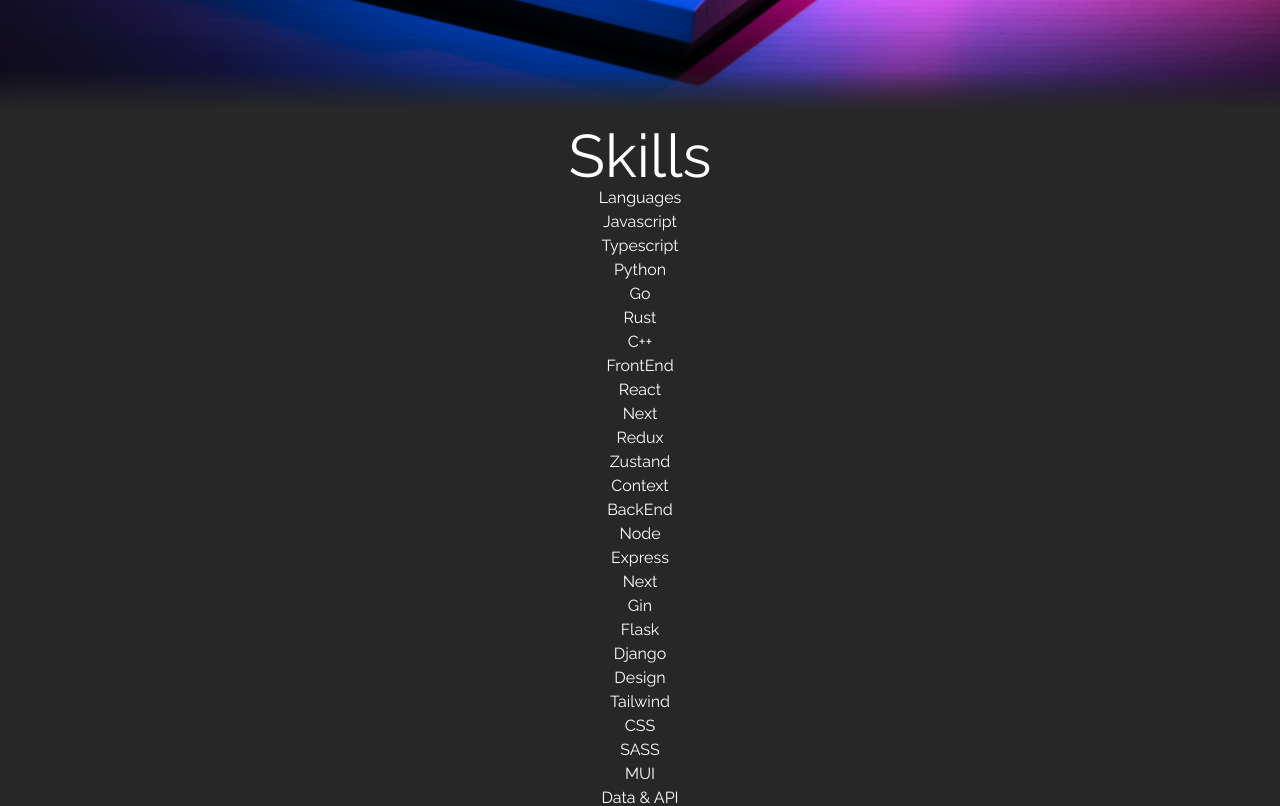
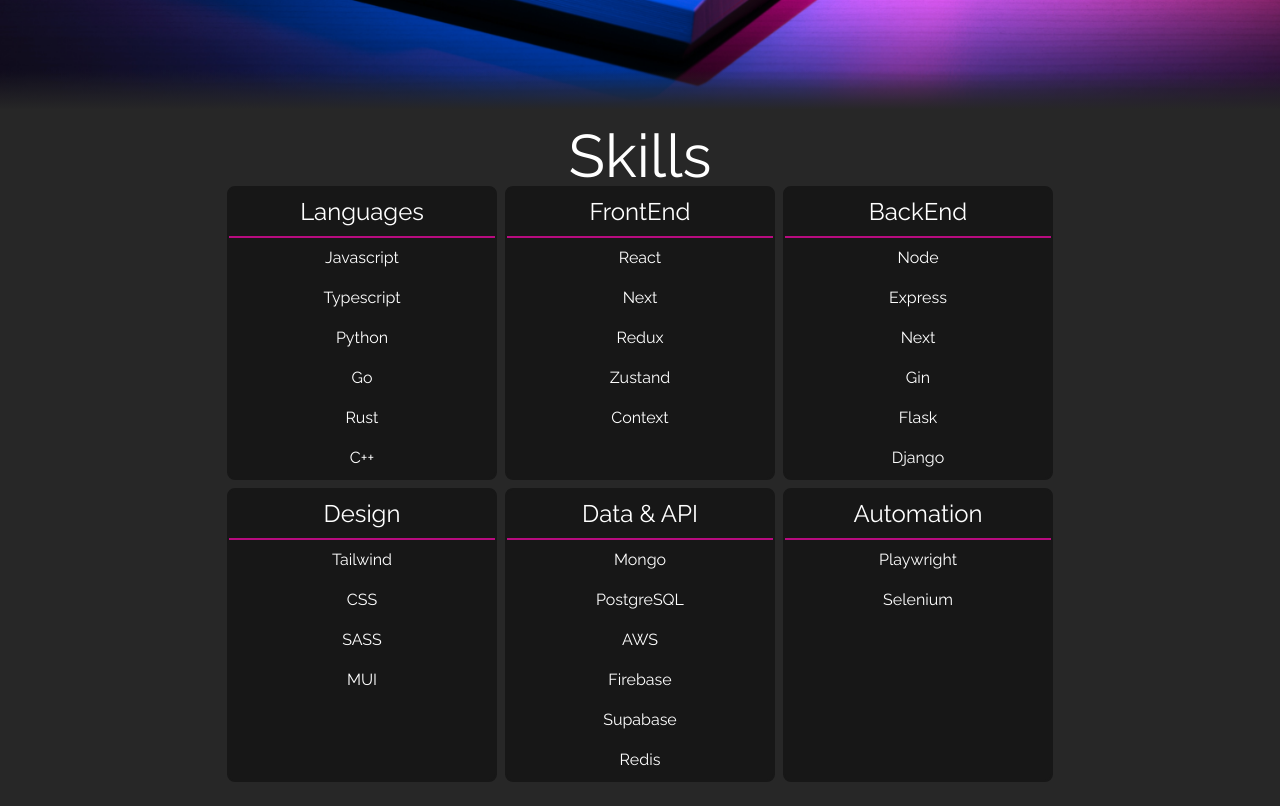
Before and after one commit to DraconDev/next-portfolio, a Next.js app: page / in a window 1280 px wide. Shown: the part 740-1546 px from the top of the page. Built offline with nearby package versions, Linux system fonts and the light colour scheme.

Commit message:
style skillcard

```diff
--- a/components/Skills/SkillCard.tsx
+++ b/components/Skills/SkillCard.tsx
@@ -5,13 +5,20 @@
 
 const SkillCard = (props: Props) => {
     return (
-        <div>
-            <div className="w-full">{props.name}</div>
-            <ul>
+        <div className="min-w-[270px]  bg-secondary rounded-lg  flex flex-col border-2 border-secondary ">
+            <div className="text-2xl flex justify-center items-center border-b-2 border-accent p-2">
+                {props.name}
+            </div>
+            <div className=" flex flex-col ">
                 {props.items.map((item, index) => (
-                    <li key={index}>{item}</li>
+                    <div
+                        className={`p-2  ${index % 2 === 0 ? "" : ""} `}
+                        key={index}
+                    >
+                        <div className="">{item}</div>
+                    </div>
                 ))}
-            </ul>
+            </div>
         </div>
     );
 };
--- a/components/Skills/Skills.tsx
+++ b/components/Skills/Skills.tsx
@@ -10,14 +10,20 @@
     const state = useContext(MyContext);
     return (
         <SectionContainer>
+            <div className="flex flex-col w-full">
                 <h1 className="text-6xl">Skills</h1>
-            {Object.entries(state.skills).map(([category, skill], index) => (
+                <div className="w-full flex flex-wrap justify-center gap-2">
+                    {Object.entries(state.skills).map(
+                        ([category, skill], index) => (
                             <SkillCard
                                 key={index}
                                 name={category}
                                 items={skill}
                             />
-            ))}
+                        )
+                    )}
+                </div>
+            </div>
         </SectionContainer>
     );
 };
--- a/tailwind.config.ts
+++ b/tailwind.config.ts
@@ -15,7 +15,7 @@
             },
             colors: {
                 primary: "#272727",
-                secondary: "#202020",
+                secondary: "#171717",
                 accent: "#B70B7F",
             },
         },
```
Lines whose indentation alone changed are shown as unchanged.
